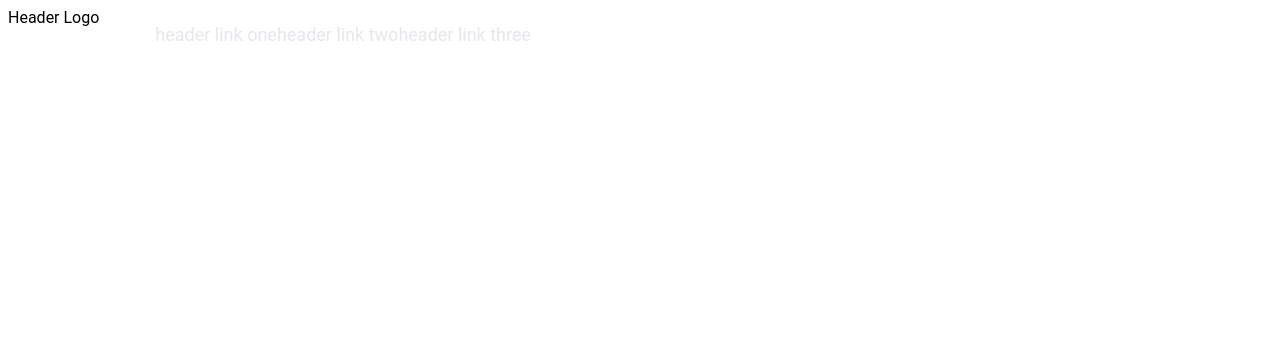
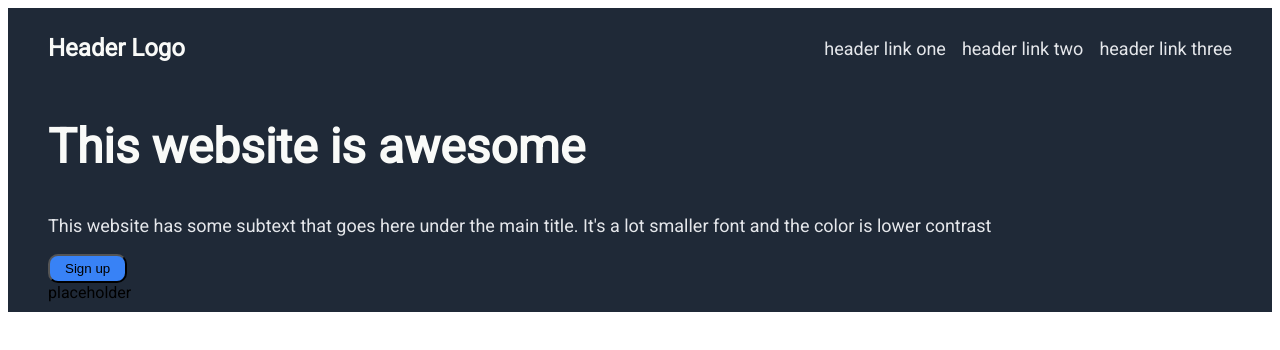
Before and after one commit to lautar0pp/Project-Page-CSS-, a plain HTML site: page index.html in a window 1280 px wide. Drawn offline with Linux system fonts and the light colour scheme.

Commit message:
header "completed" and started main container
the header looks almost accurated to the example. Created the font styles of the texts and started the main container with the content in it

```diff
--- a/index.html
+++ b/index.html
@@ -1,21 +1,32 @@
 <!DOCTYPE html>
 <html lang="en">
+
 <head>
     <meta charset="UTF-8">
     <meta name="viewport" content="width=device-width, initial-scale=1.0">
+    <link rel="preconnect" href="https://fonts.googleapis.com">
+    <link rel="preconnect" href="https://fonts.gstatic.com" crossorigin>
+    <link href="https://fonts.googleapis.com/css?family=Roboto" rel="stylesheet">
+    <link rel="stylesheet" href="styles.css">
     <title>project website</title>
-    <link rel="stylesheet" href="styles.css">
 </head>
+
 <body>
     <div class="container">
-        <div class="header">
-            Header Logo
+        <div class="header" id="text">
+            <h1>Header Logo</h1>
             <ul>
                 <li><a href="#">header link one</a></li>
                 <li><a href="#">header link two</a></li>
                 <li><a href="#">header link three</a></li>
             </ul>
         </div>
+        <div>
+            <h2>This website is awesome</h2>
+            <p>This website has some subtext that goes here under the main title. It's a lot smaller font and the color is lower contrast</p>
+            <button>Sign up</button>
+        </div>
+        <div>placeholder</div>
     </div>
 </body>
 
--- a/styles.css
+++ b/styles.css
@@ -4,16 +4,41 @@ body {
     flex-direction: column;
 }
 
-
+.container {
+    background-color: #1F2937;
+    padding: 10px 40px;
+}
 .header {
     display: flex;
     flex-direction: row;
-    gap: 16px;
+    justify-content: space-between;
+    align-items: center;
 }
 
+h2 {
+    font-size: 48px;
+    font-style: extra-bold;
+    color: #f9faf8;
+}
+p {
+    font-size: 18px;
+    color: #E5E7EB;
+}
+h1 {
+    color: #f9faf8;
+    font-weight: bold;
+    font-size: 24px;
+}
+
+button {
+    background-color: #3882f6;
+    padding: 5px 15px;
+    border-radius: 10px;
+}
 ul {
     display: flex;
     list-style-type: none;
+    gap: 16px;
 }
 
 a {
```
